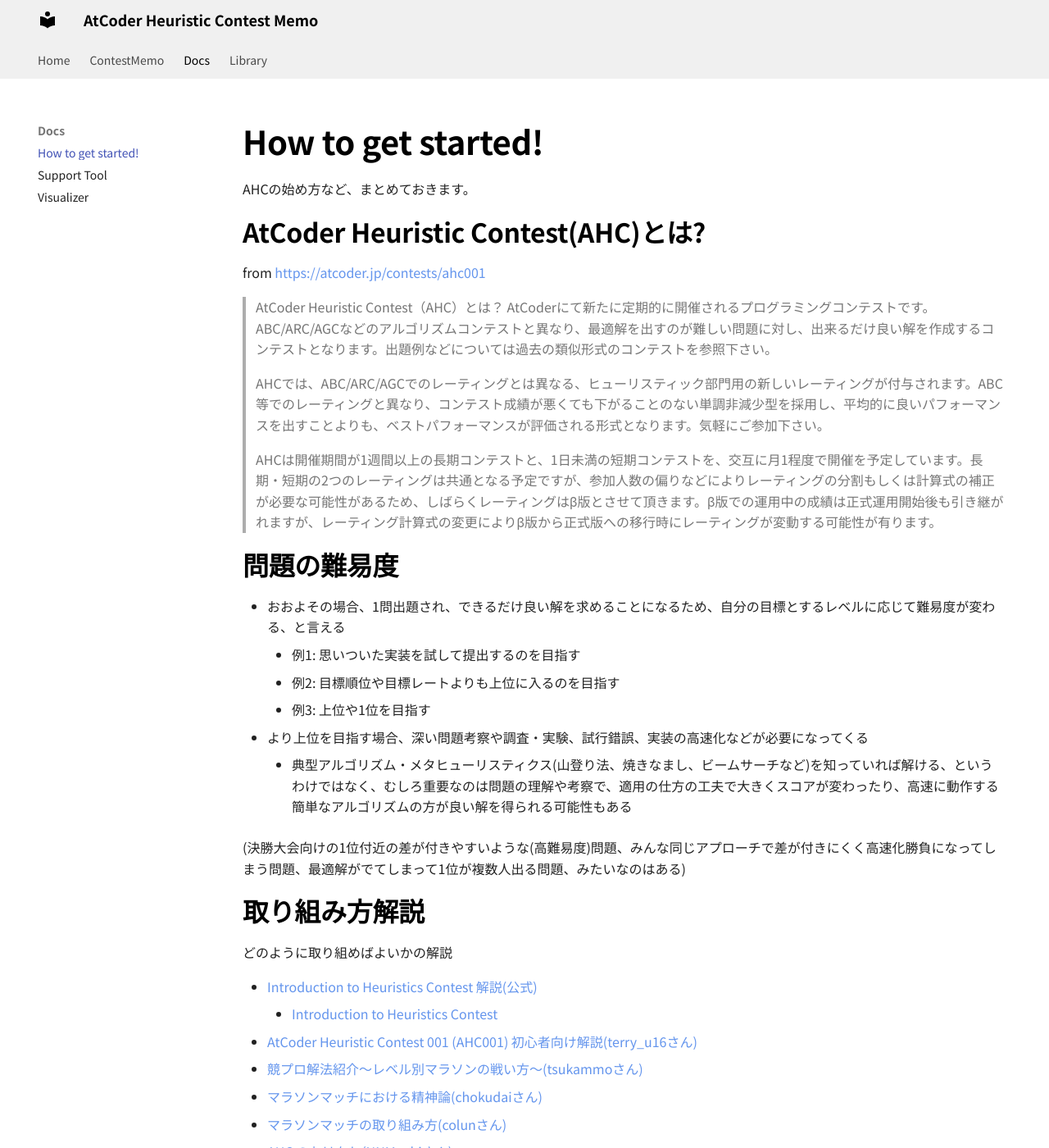
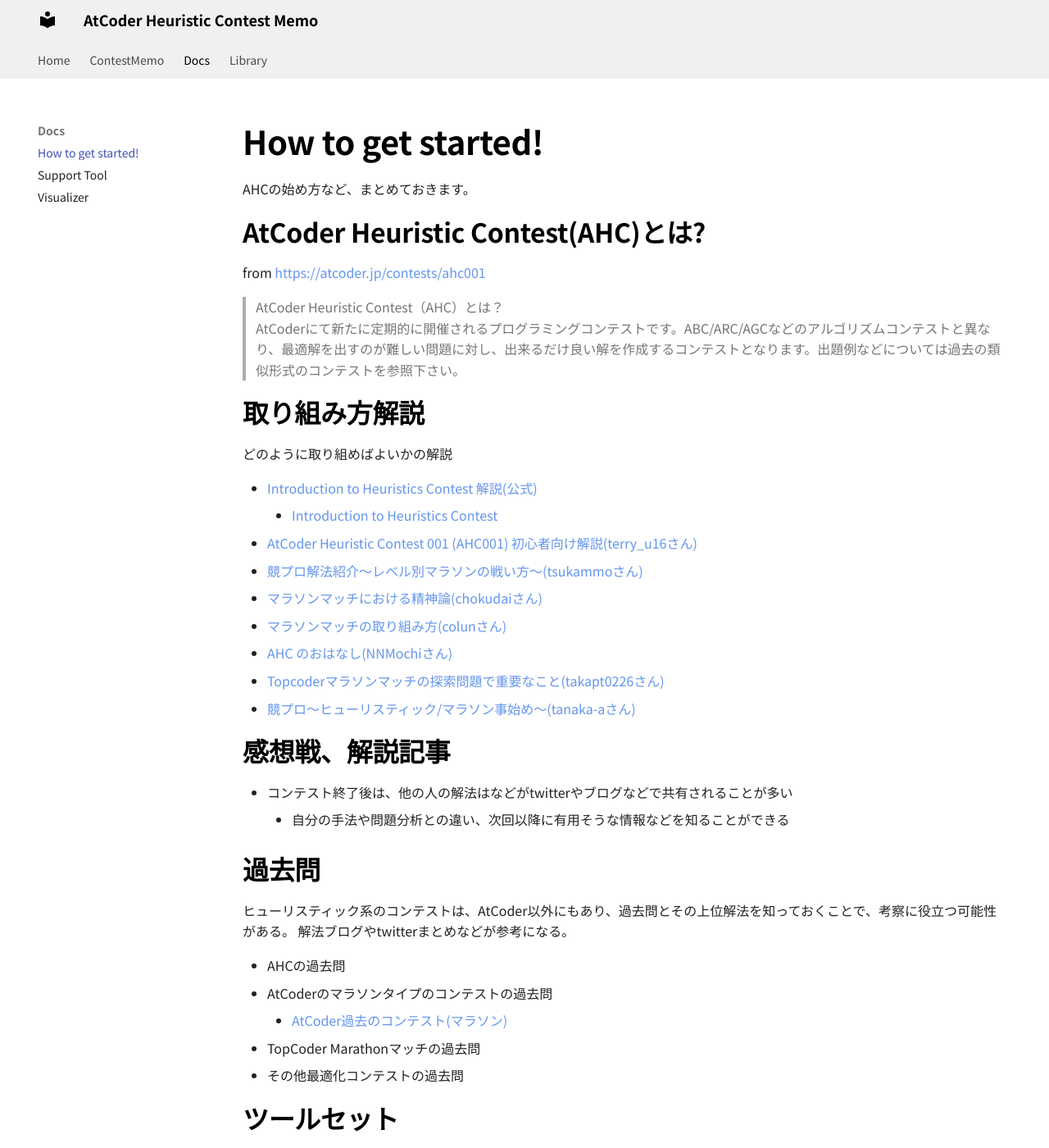
Before and after one commit to jetbead/AtCoderHeuristicContestMemo, an MkDocs documentation site: the page built from docs/Docs/how_to_get_started.md, in a window 1280 px wide and 1400 px high. Shown: the whole window at 82% size. Built offline with MkDocs 1.6.1 and Material for MkDocs 9.7.7, drawn with Linux system fonts in a browser that asks for light colours; some web fonts are replaced.

Commit message:
modify how_to_get_started

```diff
--- a/docs/Docs/how_to_get_started.md
+++ b/docs/Docs/how_to_get_started.md
@@ -8,20 +8,6 @@
 
 > AtCoder Heuristic Contest（AHC）とは？
 AtCoderにて新たに定期的に開催されるプログラミングコンテストです。ABC/ARC/AGCなどのアルゴリズムコンテストと異なり、最適解を出すのが難しい問題に対し、出来るだけ良い解を作成するコンテストとなります。出題例などについては過去の類似形式のコンテストを参照下さい。
-
-> AHCでは、ABC/ARC/AGCでのレーティングとは異なる、ヒューリスティック部門用の新しいレーティングが付与されます。ABC等でのレーティングと異なり、コンテスト成績が悪くても下がることのない単調非減少型を採用し、平均的に良いパフォーマンスを出すことよりも、ベストパフォーマンスが評価される形式となります。気軽にご参加下さい。
-
-> AHCは開催期間が1週間以上の長期コンテストと、1日未満の短期コンテストを、交互に月1程度で開催を予定しています。長期・短期の2つのレーティングは共通となる予定ですが、参加人数の偏りなどによりレーティングの分割もしくは計算式の補正が必要な可能性があるため、しばらくレーティングはβ版とさせて頂きます。β版での運用中の成績は正式運用開始後も引き継がれますが、レーティング計算式の変更によりβ版から正式版への移行時にレーティングが変動する可能性が有ります。
-
-## 問題の難易度
-- おおよその場合、1問出題され、できるだけ良い解を求めることになるため、自分の目標とするレベルに応じて難易度が変わる、と言える
-    - 例1: 思いついた実装を試して提出するのを目指す
-    - 例2: 目標順位や目標レートよりも上位に入るのを目指す
-    - 例3: 上位や1位を目指す
-- より上位を目指す場合、深い問題考察や調査・実験、試行錯誤、実装の高速化などが必要になってくる
-    - 典型アルゴリズム・メタヒューリスティクス(山登り法、焼きなまし、ビームサーチなど)を知っていれば解ける、というわけではなく、むしろ重要なのは問題の理解や考察で、適用の仕方の工夫で大きくスコアが変わったり、高速に動作する簡単なアルゴリズムの方が良い解を得られる可能性もある
-
-(決勝大会向けの1位付近の差が付きやすいような(高難易度)問題、みんな同じアプローチで差が付きにくく高速化勝負になってしまう問題、最適解がでてしまって1位が複数人出る問題、みたいなのはある)
 
 ## 取り組み方解説
 どのように取り組めばよいかの解説
```
